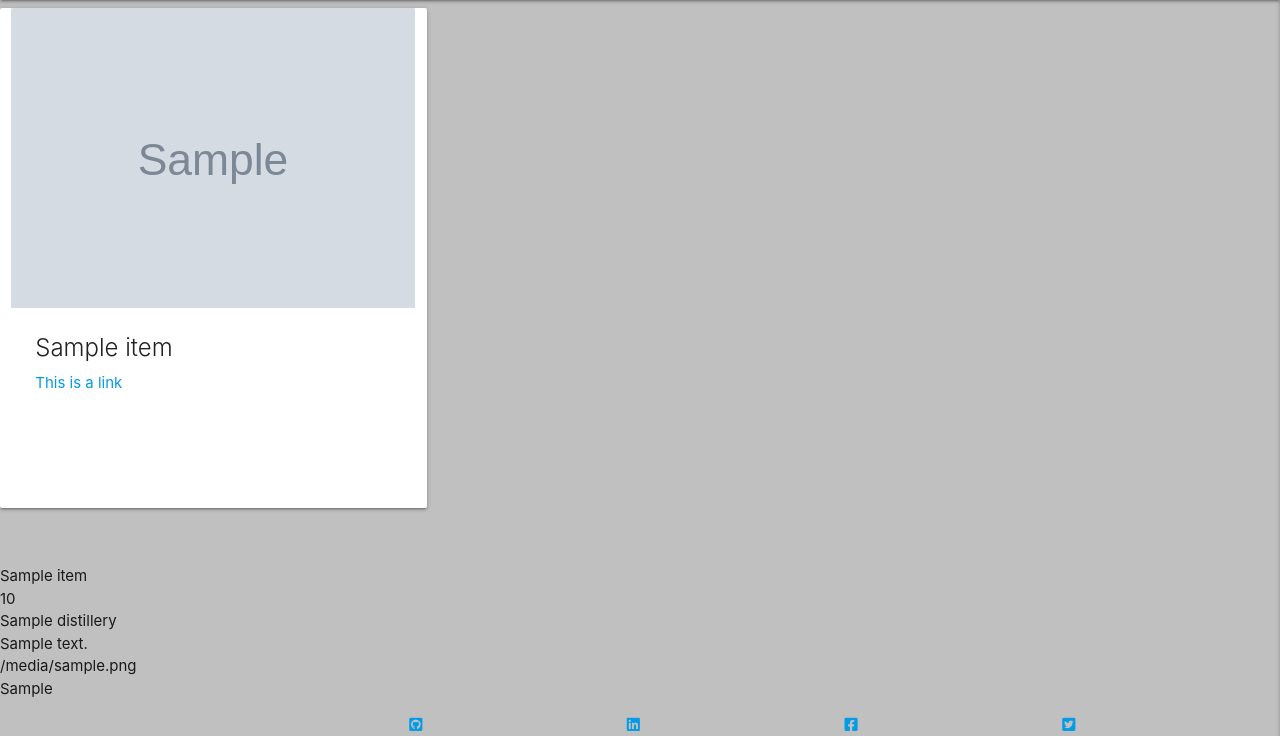
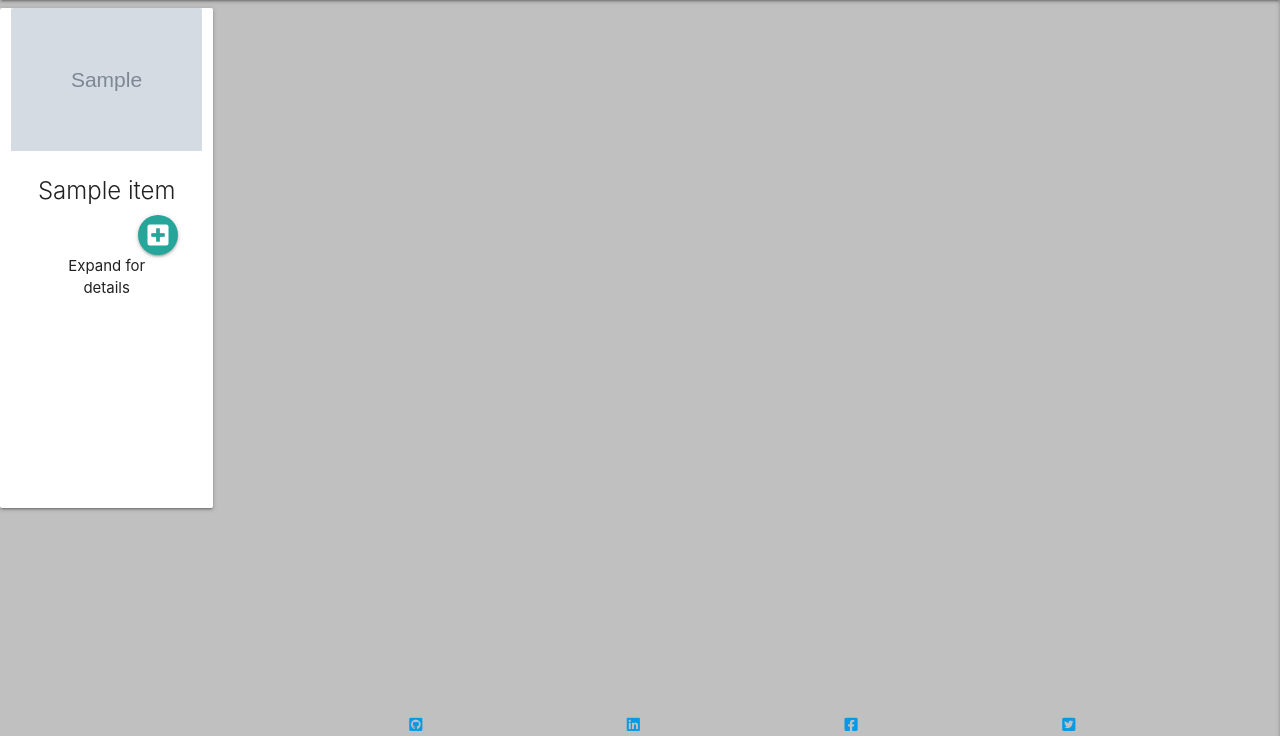
Before and after one commit to CristianBuca/MS3_TopShelf, a Flask app: page / in a window 1280 px wide. Shown: the part 64-800 px from the top of the page. Run offline with Flask 2, Linux system fonts and the light colour scheme; grey boxes marked "Sample" are stand-in pictures; a database or web service that is not in the repository returns one stand-in record (values such as "Sample title"); some libraries are stand-ins or nearby versions.

Commit message:
Add(items): Card display for items in DB

```diff
--- a/templates/items.html
+++ b/templates/items.html
@@ -1,32 +1,27 @@
 {% extends "base.html" %}
 {% block content %}
-
+<div class="row">
     {% for item in items %}
         {% if item.share %}
-        <div class="row">
-            <div class="card large col s4 ">
+            <div class="card large hoverable col s10 m4 xl2 offset-s1 offset-m1">
                 <div class="card-image waves-effect waves-block waves-light">
-                <img class="activator" src="{{ item.image }}">
+                    <img class="activator" src="{{ item.image }}">
                 </div>
                 <div class="card-content">
-                <span class="card-title activator grey-text text-darken-4">{{ item.item_name }}</span>
-                <p><a href="#">This is a link</a></p>
+                    <span class="card-title activator grey-text text-darken-4 center-align">{{ item.item_name }}</span>
+                    <a class="btn-floating pulse activator right"><i class="fas fa-plus-square right small"></i></a>
+                    <span class="center-align col s12">Expand for details</span>
                 </div>
                 <div class="card-reveal">
-                <span class="card-title grey-text text-darken-4">Card Title<i class="material-icons right">close</i></span>
-                <p>Here is some more information about this product that is only revealed once clicked on.</p>
+                    <span class="card-title grey-text text-darken-4 center-align">{{ item.item_name }}<i class="fas fa-window-close right"></i></span>
+                    <span>Aged: {{ item.age }} years</span><br>
+                    <span>Region: {{ item.region_name }}</span><br>
+                    <span>Distillery: {{ item.distillery }}</span><br>
+                    <span>Notes: {{ item.notes }}</span><br>
+                    <span class="right">Owner: {{ item.owned_by }}</span>
                 </div>
             </div>
-        </div>
-
-            <br>
-            {{ item.region_name }}<br>
-            {{ item.age }}<br>
-            {{ item.distillery }}<br>
-            {{ item.notes }}<br>
-            {{ item.image }}<br>
-            {{ item.owned_by }}<br>
         {% endif %}
     {% endfor %}
-
+</div>
 {% endblock %}
```
